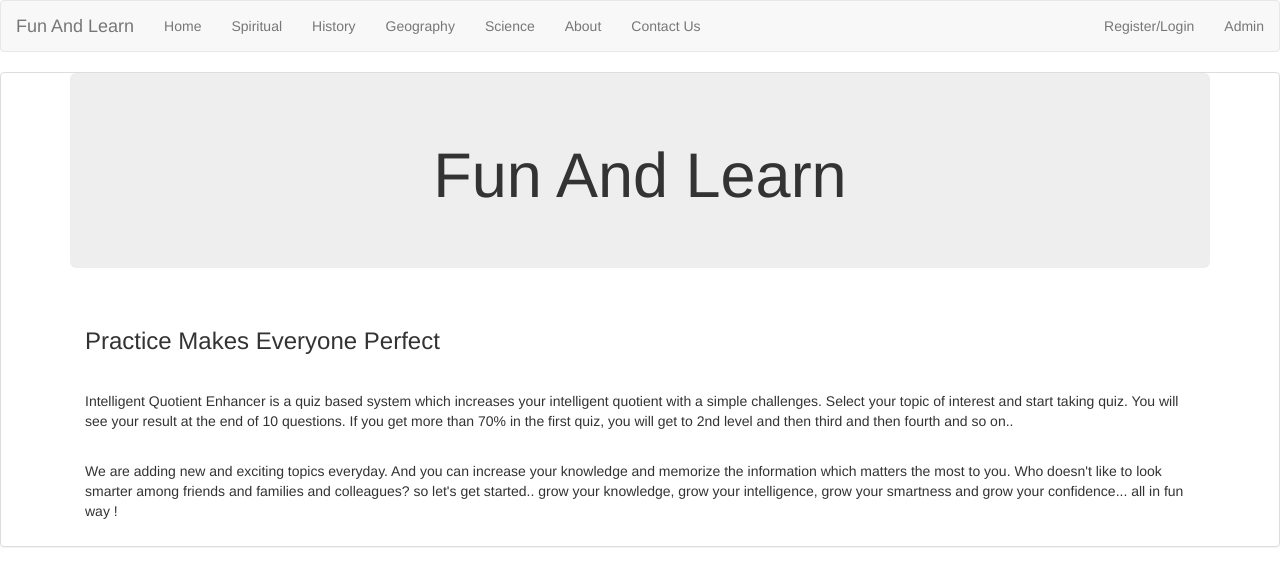
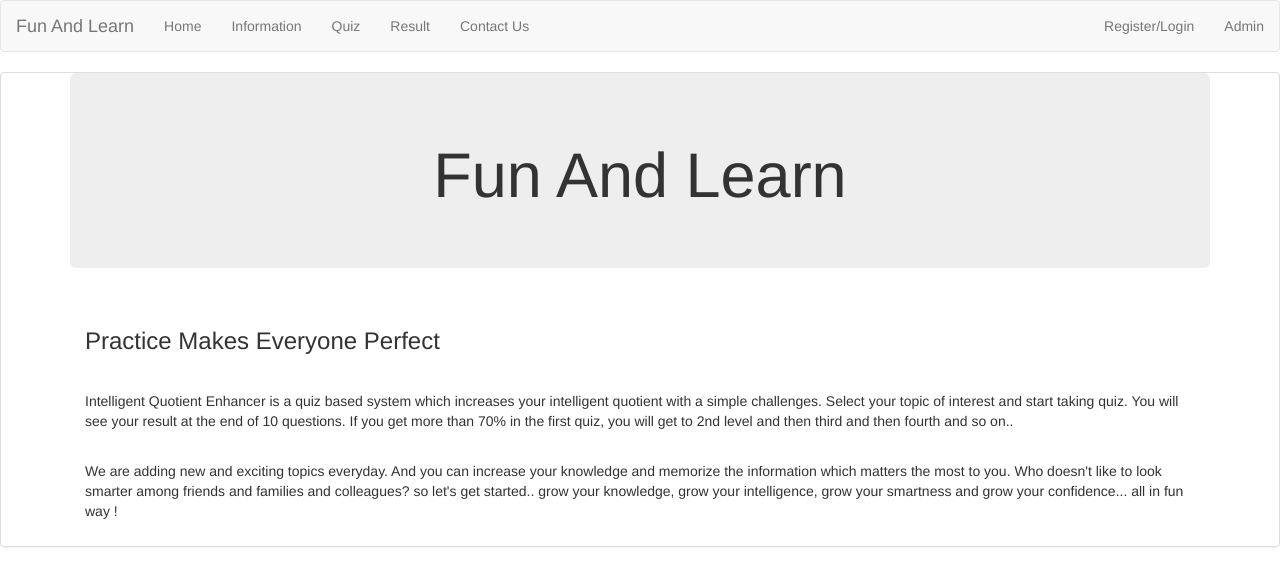
Before and after one commit to ruchamahajan/quiz, an Angular app: page /home in a window 1280 px wide. Shown: the top 586 px of the page. Built offline with nearby package versions, Linux system fonts and the light colour scheme.

Commit message:
changed menu

```diff
--- a/src/app/app.component.html
+++ b/src/app/app.component.html
@@ -7,15 +7,14 @@
           </div>
           <ul class="nav navbar-nav">
             <li><a class="nav-link" [routerLink]="['/home']">Home</a></li>
-            <li><a class="nav-link" [routerLink]="['/multiOptionQuiz']">Spiritual</a></li>
-            <li><a class="nav-link" [routerLink]="['/multiOptionQuiz']">History</a></li>
-            <li><a class="nav-link" [routerLink]="['/multiOptionQuiz']">Geography</a></li>
-            <li><a class="nav-link" [routerLink]="['/multiOptionQuiz']">Science</a></li>
-            <li><a class="nav-link" [routerLink]="['/multiOptionQuiz']">About</a></li>
+            <li><a class="nav-link" [routerLink]="['/multiOptionQuiz']">Information</a></li>
+            <li><a class="nav-link" [routerLink]="['/multiOptionQuiz']">Quiz</a></li>
+            <li><a class="nav-link" [routerLink]="['/multiOptionQuiz']">Result</a></li>
             <li><a class="nav-link" [routerLink]="['/multiOptionQuiz']">Contact Us</a></li>
 
           </ul>
           <ul class="nav navbar-nav navbar-right">
+
               <li><a class="nav-link" [routerLink]="['/login']">Register/Login</a></li>
               <li><a class="nav-link" [routerLink]="['/admin']">Admin</a></li>
           </ul>
```
